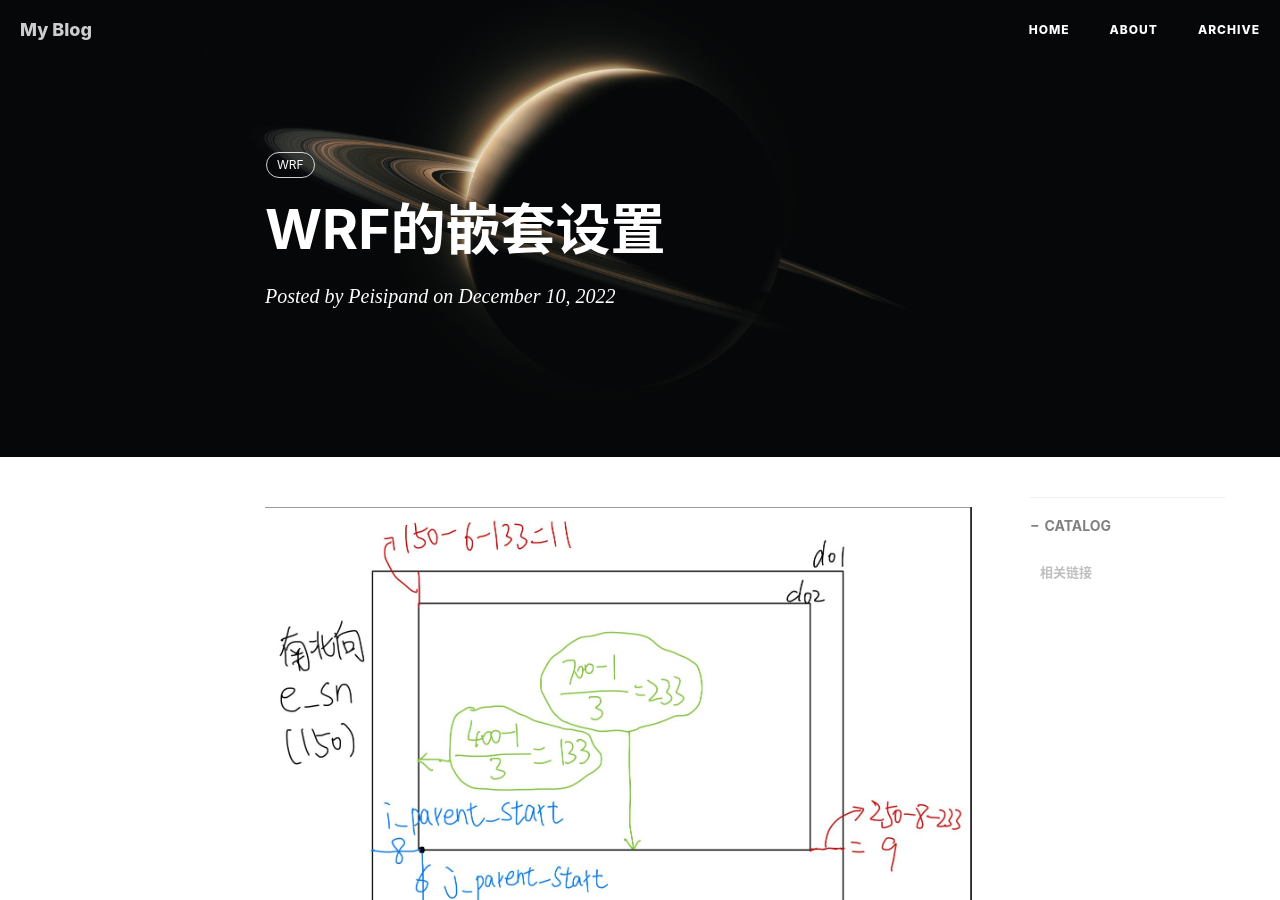
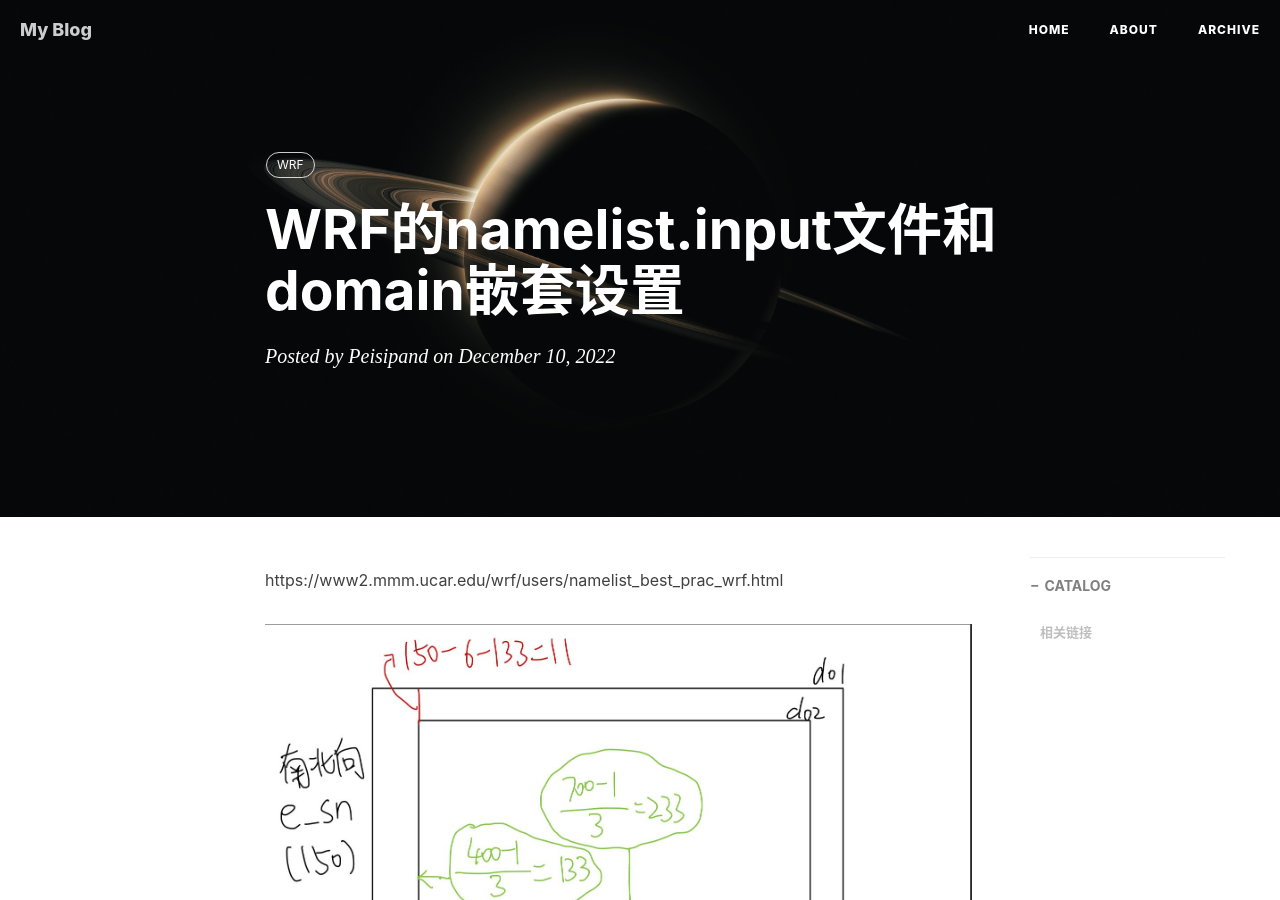
Before and after one commit to peisipand/peisipand.github.io, a Jekyll site: the page built from _posts/2022-12-10-WRF_namelist_input.md, in a window 1280 px wide and 900 px high. Built offline with Jekyll 4.4.1, drawn with Linux system fonts in a browser that asks for light colours; nearby versions of some CDN libraries; comment, search, counter and statistics services are not loaded.

Commit message:
Update and rename 2022-12-10-WRF_domain.md to 2022-12-10-WRF_namelist_input.md

```diff
--- a/_posts/2022-12-10-WRF_domain.md
+++ b/_posts/2022-12-10-WRF_namelist_input.md
@@ -1,6 +1,6 @@
 ---
 layout:     post
-title:      WRF的嵌套设置
+title:      WRF的namelist.input文件和domain嵌套设置
 subtitle:
 date:       2022-12-10
 author:     Peisipand
@@ -12,7 +12,7 @@
 
 
 
-
+https://www2.mmm.ucar.edu/wrf/users/namelist_best_prac_wrf.html
 
 
 
```
